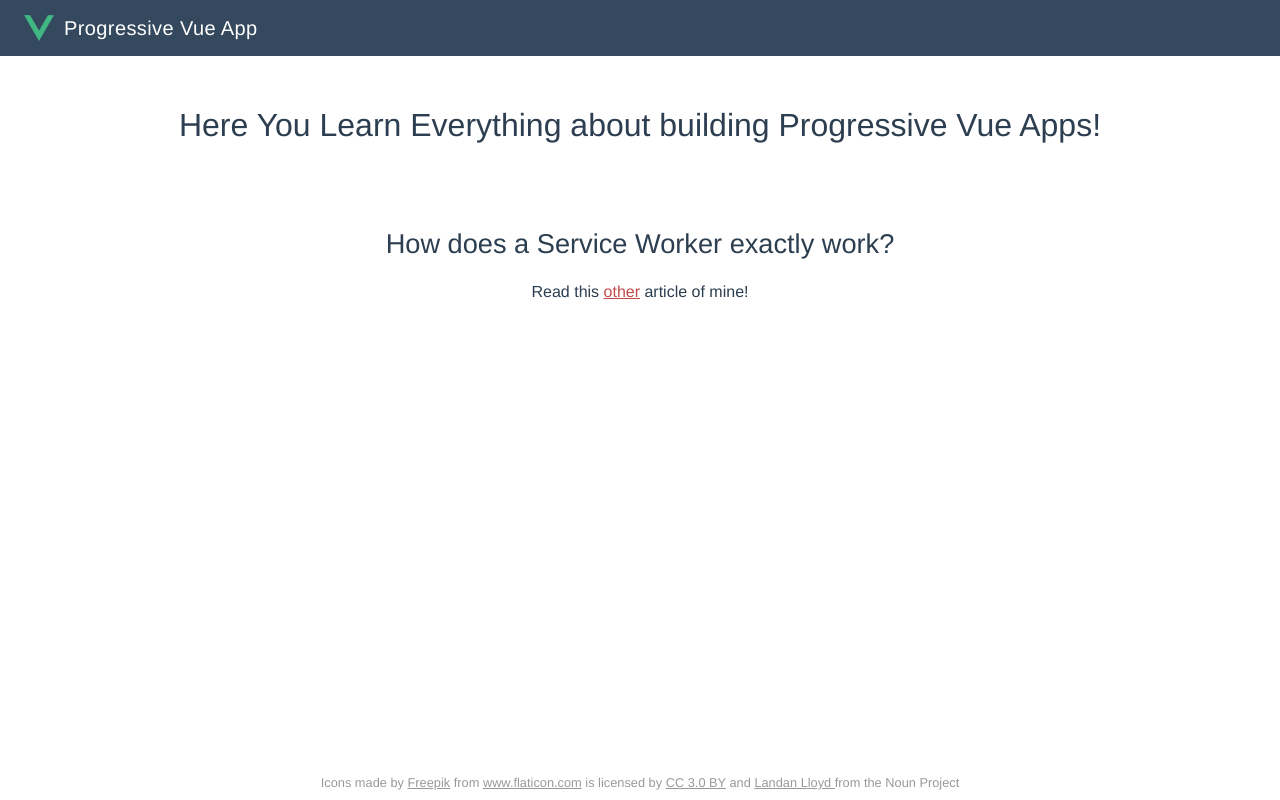
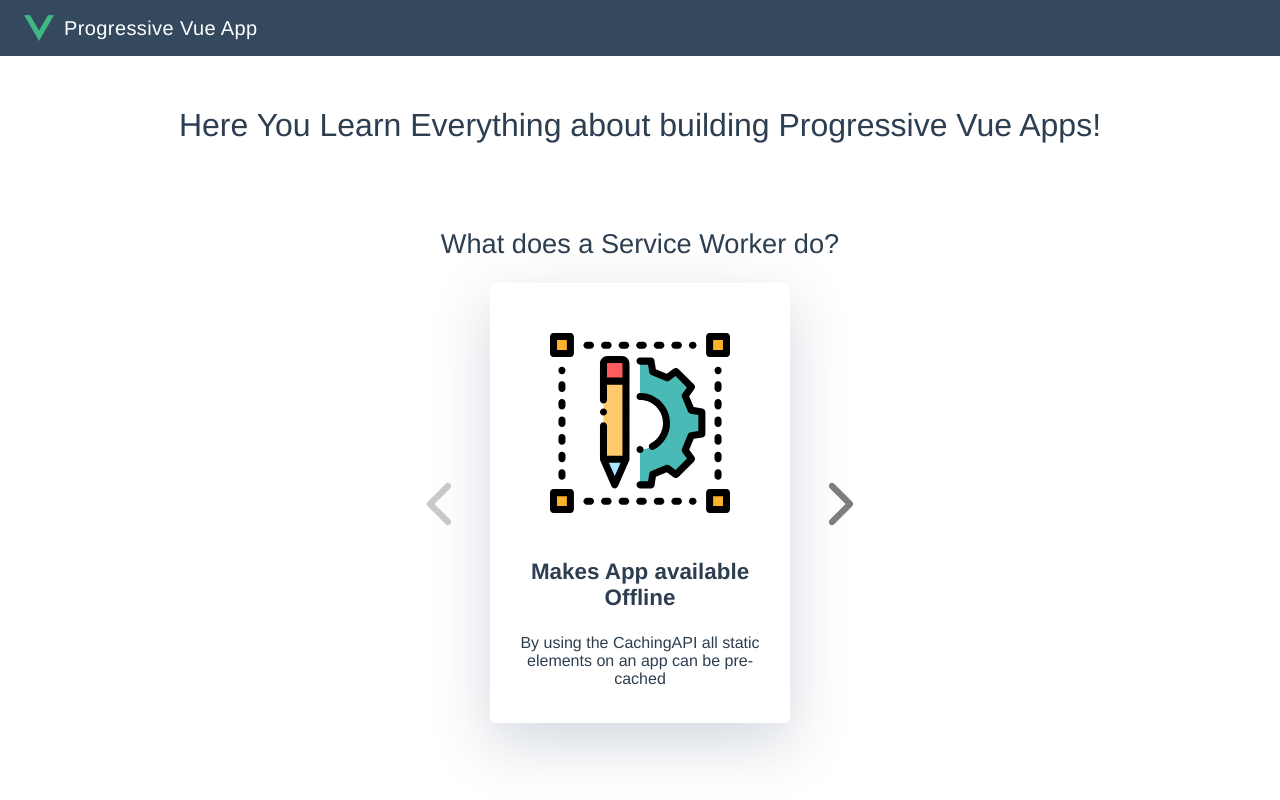
Before and after one commit to hinsencamp/vue-pwa-carousel, a Vue app: page / in a window 1280 px wide. Shown: the top 800 px of the page. Built offline with nearby package versions, Linux system fonts and the light colour scheme.

Commit message:
add ArrowButton Styles

```diff
--- a/src/App.vue
+++ b/src/App.vue
@@ -9,6 +9,14 @@
     </header>
     <main>
       <h1>{{ headline }}</h1>
+      <div class="section">
+        <h2>{{this.sections[0].headline}}</h2>
+        <Carousel :cards="cards" />
+      </div>
+      <div class="section">
+        <h2>{{this.sections[0].headline}}</h2>
+        <Carousel :cards="cards" />
+      </div>
       <div class="section">
         <h2>{{this.sections[1].headline}}</h2>
         <span>
@@ -24,10 +32,11 @@
 </template>
 
 <script>
-import Imprint from "./Components/Imprint";
+import Imprint from "./components/Imprint";
+import Carousel from "./components/Carousel";
 export default {
   name: "app",
-  components: { Imprint },
+  components: { Imprint, Carousel },
 
   data() {
     return {
--- /dev/null
+++ b/src/assets/styles/ArrowButton.css
@@ -0,0 +1,32 @@
+.btn {
+  height: 90px;
+  border: none;
+  background: transparent;
+  cursor: pointer;
+  opacity: 0.5;
+}
+
+/* Medium devices (landscape tablets, 768px and up) */
+@media only screen and (max-width: 768px) {
+  .btn {
+    display: none;
+  }
+}
+
+.btn:focus {
+  outline: none;
+}
+
+.btn:hover {
+  opacity: 0.7;
+}
+
+.btn:disabled {
+  opacity: 0.2;
+  cursor: default;
+}
+
+.icon {
+  height: 90px;
+  width: auto;
+}
--- /dev/null
+++ b/src/components/ArrowButton.vue
@@ -0,0 +1,20 @@
+<template>
+  <button
+    class="btn"
+    @click="onClick"
+  >
+    <img
+      class="icon"
+      :src="require(`@/assets/svg/${arrowType}.svg`)"
+      :alt="arrowType + ' arrow'"
+    >
+  </button>
+</template>
+<script>
+export default {
+  name: "ArrowButton",
+  props: { arrowType: String, onClick: Function }
+};
+</script>
+
+<style src="../assets/styles/ArrowButton.css" scoped/>
--- /dev/null
+++ b/src/components/Card.vue
@@ -0,0 +1,26 @@
+<template>
+  <div class="card">
+    <img
+      class="card-icon"
+      :src="require(`@/assets/svg/${imgName}`)"
+      alt="card icon"
+    />
+    <div class='card-content'>
+      <h3 class='headline'>{{headline}}</h3>
+      <p>{{text}}</p>
+    </div>
+  </div>
+</template>
+
+<script>
+export default {
+  name: "Card",
+  props: {
+    headline: String,
+    imgName: String,
+    text: String
+  }
+};
+</script>
+
+<style src="../assets/styles/Card.css" scoped>
--- /dev/null
+++ b/src/components/Carousel.vue
@@ -0,0 +1,59 @@
+<template>
+  <div>
+    <div class="card-carousel">
+      <ArrowButton
+        arrowType="left"
+        :onClick="showPrevElement"
+        :disabled="this.reachedMaxLeft"
+      />
+      <Card
+        class="current-element"
+        :headline="currentElement.headline"
+        :text="currentElement.text"
+        :imgName="currentElement.imgName"
+      />
+      <ArrowButton
+        arrowType="right"
+        :onClick="showNextElement"
+        :disabled="this.reachedMaxRight"
+      />
+    </div>
+  </div>
+</template>
+<script>
+import Card from "./Card.vue";
+import ArrowButton from "./ArrowButton";
+
+export default {
+  name: "Carousel",
+  props: { cards: Array },
+  components: { Card, ArrowButton },
+
+  data() {
+    return {
+      currentElementIndex: 0
+    };
+  },
+  computed: {
+    currentElement() {
+      return this.cards[this.currentElementIndex];
+    },
+    reachedMaxLeft() {
+      return this.currentElementIndex === 0;
+    },
+    reachedMaxRight() {
+      return this.currentElementIndex === this.cards.length - 1;
+    }
+  },
+  methods: {
+    showNextElement() {
+      this.currentElementIndex++;
+    },
+    showPrevElement() {
+      this.currentElementIndex--;
+    }
+  }
+};
+</script>
+
+<style src="../assets/styles/Carousel.css" scoped/>
```
Also changed, not shown: src/assets/styles/Indicator.css (deleted, +0 -13 lines), src/assets/styles/Indicators.css (added, +25 -0 lines), src/assets/svg/chevron_left.svg (deleted), src/assets/svg/chevron_right.svg (deleted).
